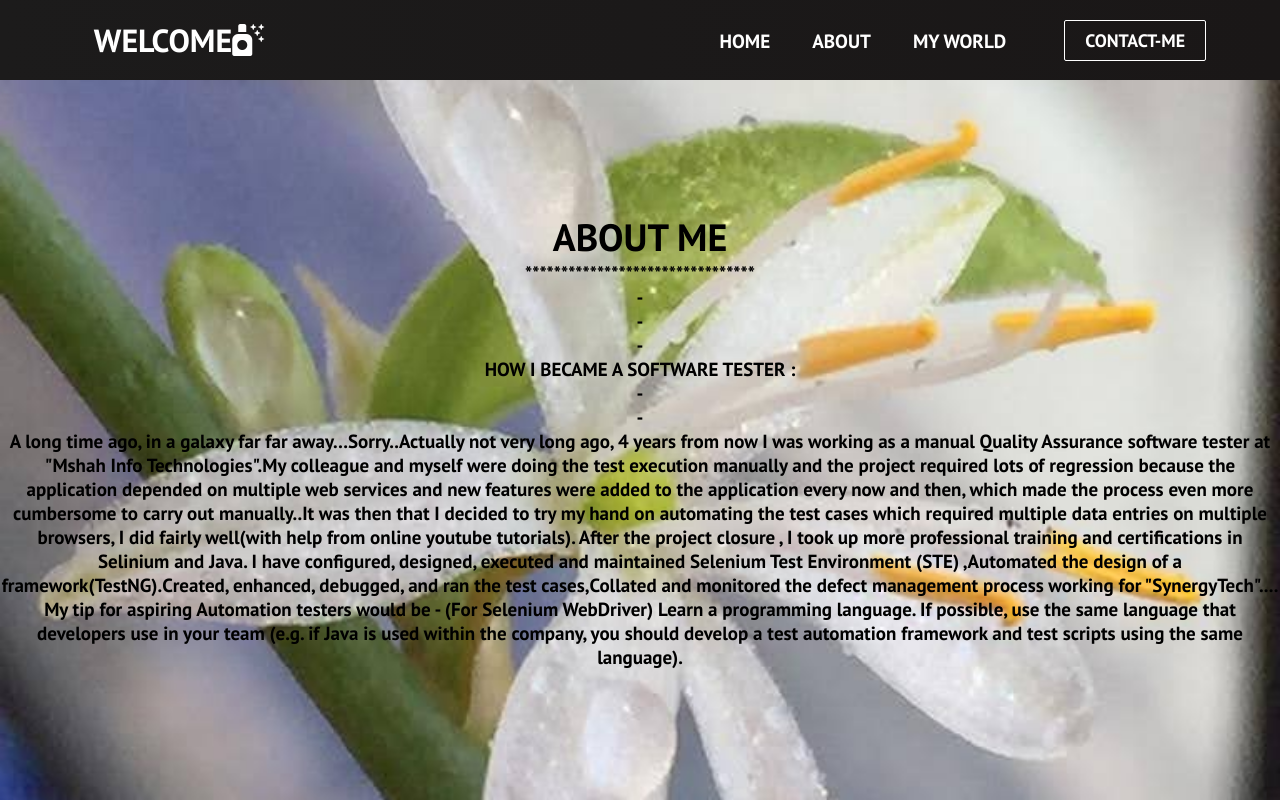
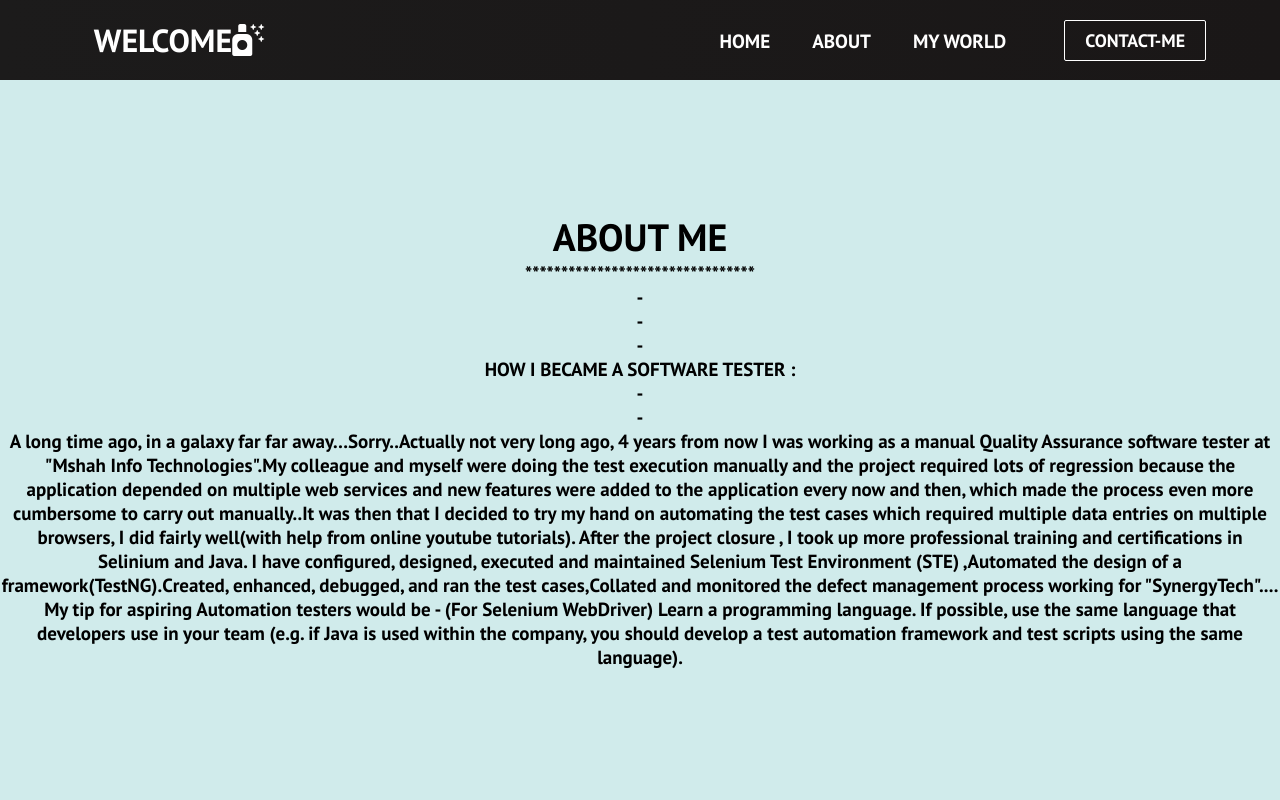
Before and after one commit to jjabby26/mywebsite, a React (Create React App) app: page /About in a window 1280 px wide. Built offline with nearby package versions, Linux system fonts and the light colour scheme.

Commit message:
fontChange2

```diff
--- a/src/App.css
+++ b/src/App.css
@@ -16,7 +16,7 @@
   }
 
   .About {
-    background-image: url('/images/um2.jpg');
+    /* background-image: url('/images/um2.jpg'); */
 
     background-color: rgb(208, 235, 235);
     background-position: center;
```
